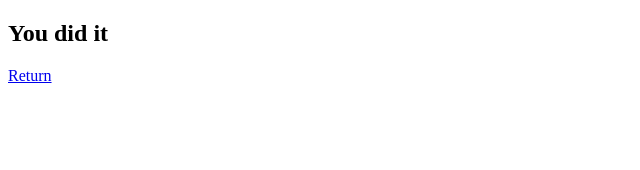
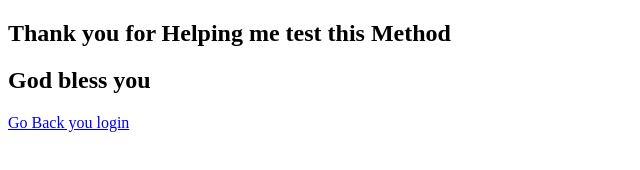
Before and after one commit to Fredrick-GodAboveAll/TEST, a plain HTML site: page test.html in a window 1280 px wide. Shown: the whole page, without its empty margins (0-640 px from the left). Drawn offline with Linux system fonts and the light colour scheme.

Commit message:
test code

```diff
--- a/test.html
+++ b/test.html
@@ -6,7 +6,8 @@
     <title>Document</title>
 </head>
 <body>
-    <h2>You did it</h2>
-    <a href="index.html" class="back">Return</a>
+    <h2>Thank you for Helping me test this Method</h2>
+    <h2>God bless you</h2>
+    <a href="index.html" class="back">Go Back you login</a>
 </body>
 </html>
```
